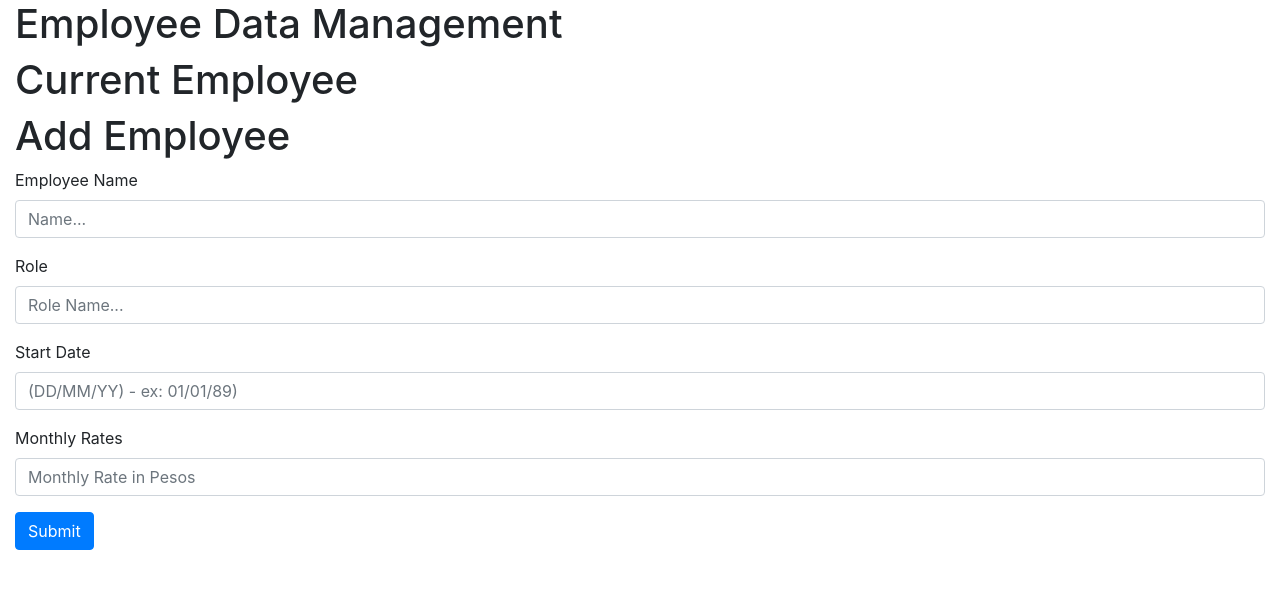
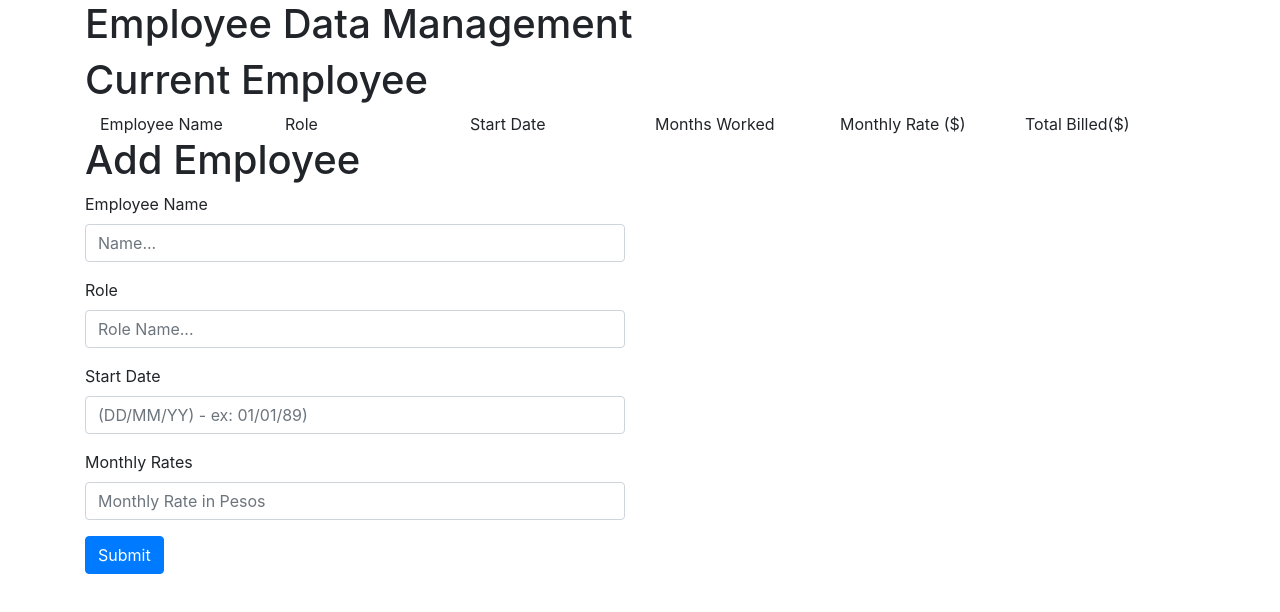
Before and after one commit to WilliamBork33/TimeSheet, a plain HTML site: page index.html in a window 1280 px wide. Drawn offline with nearby package versions, Linux system fonts and the light colour scheme.

Commit message:
added html grid

```diff
--- a/index.html
+++ b/index.html
@@ -15,7 +15,7 @@
 
 <body>
 
-    <div class="container-fluid">
+    <div class= container class="container-fluid">
 
         <div class="row">
             <div class="col-md-12">
@@ -26,23 +26,33 @@
         <div class="row">
             <div class="col-md-12">
                 <h1>Current Employee</h1>
-
-
-
-
-
-
-
-
-
-
-
-
+                <div class="container">
+                    <div class="row">
+                      <div class="col-2">
+                        Employee Name
+                      </div>
+                      <div class="col-2">
+                        Role
+                      </div>
+                      <div class="col-2">
+                        Start Date
+                      </div>
+                      <div class="col-2">
+                        Months Worked
+                      </div>
+                      <div class="col-2">
+                        Monthly Rate ($)
+                      </div>
+                      <div class="col-2">
+                        Total Billed($)
+                      </div>
+                    </div>
+                  </div>
             </div>
         </div>
 
         <div class="row">
-            <div class="col-md-12">
+            <div class="col-md-6">
                 <h1>Add Employee</h1>
 
                 <form>
```
